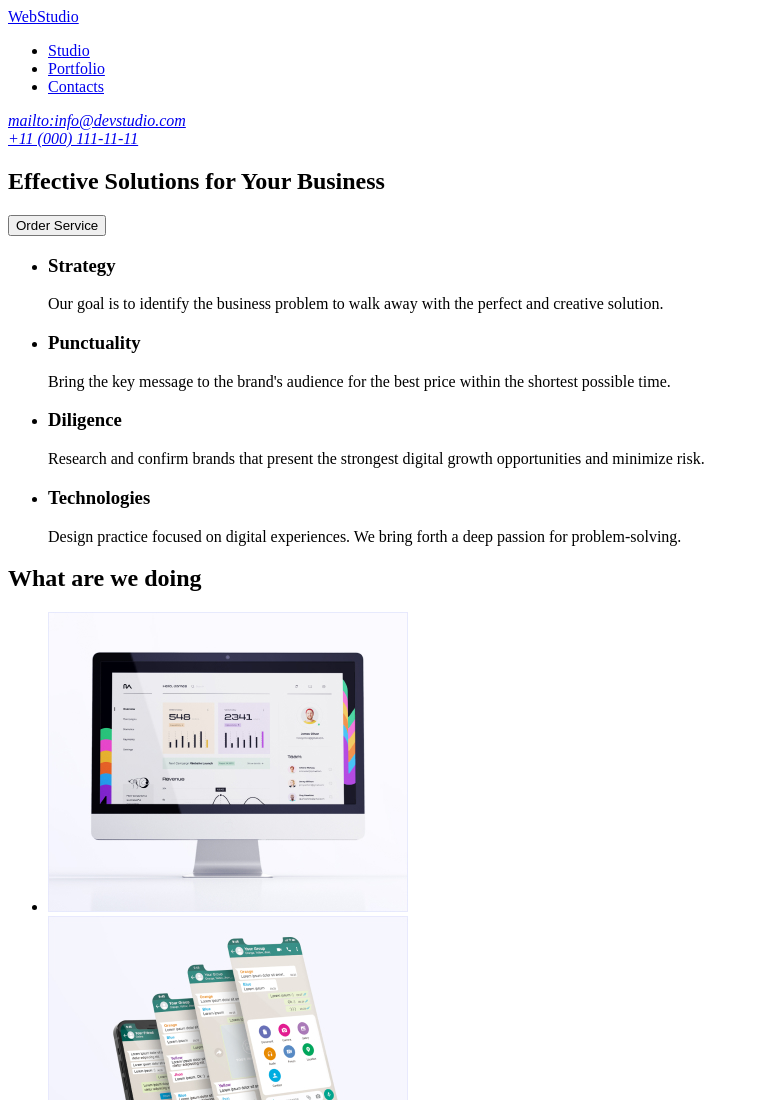
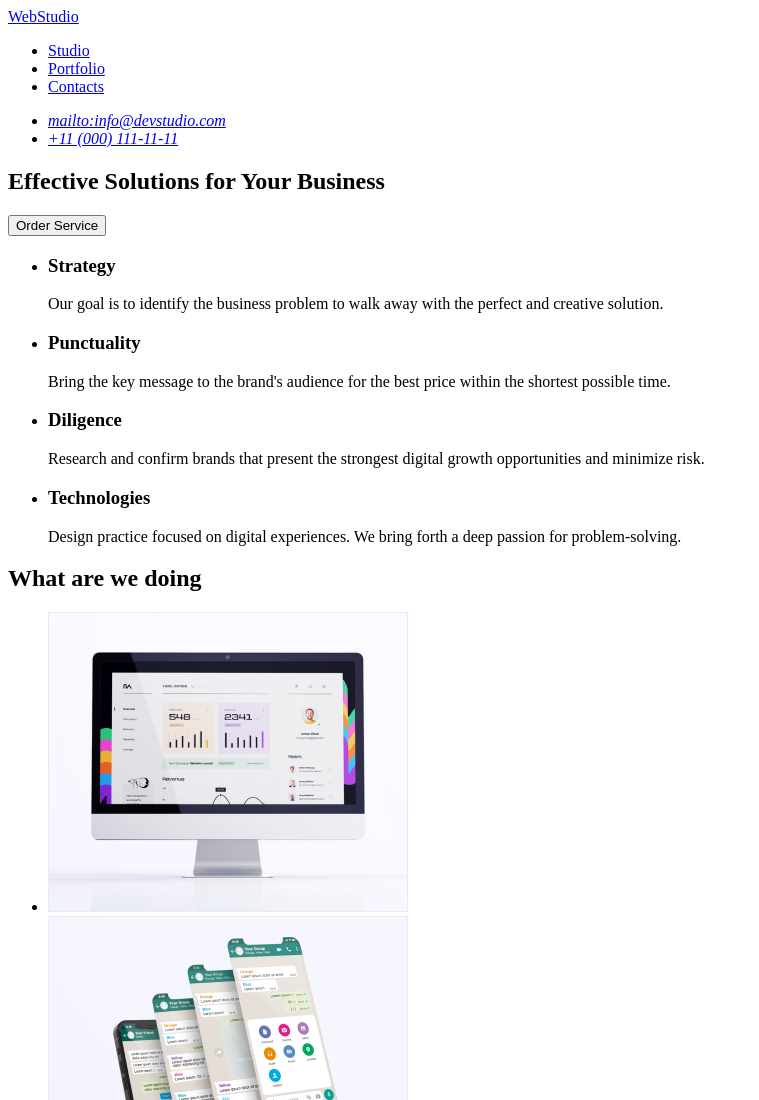
Before and after one commit to Koshka45/goit-markup-hw-01, a plain HTML site: page index.html in a window 1280 px wide. Shown: the top 1100 px of the page, without its empty margins (0-759 px from the left). Drawn offline with Linux system fonts and the light colour scheme.

Commit message:
update index.html

```diff
--- a/index.html
+++ b/index.html
@@ -16,9 +16,17 @@
                 <li><a href="#">Contacts</a></li>
             </ul>
         </nav>
-                <address><a href="mailto:info@devstudio.com">mailto:info@devstudio.com</a></address>
-                <address><a href="tel:+110001111111">+11 (000) 111-11-11</a></address>
-        </header>
+            <address>
+                <ul>
+                    <li>
+                        <a href="mailto:info@devstudio.com">mailto:info@devstudio.com</a>
+                    </li>
+                    <li>
+                        <a href="tel:+110001111111">+11 (000) 111-11-11</a>
+                    </li>
+                </ul>
+            </address>
+    </header>
 
     <main>
         <!-- Hero -->
```
